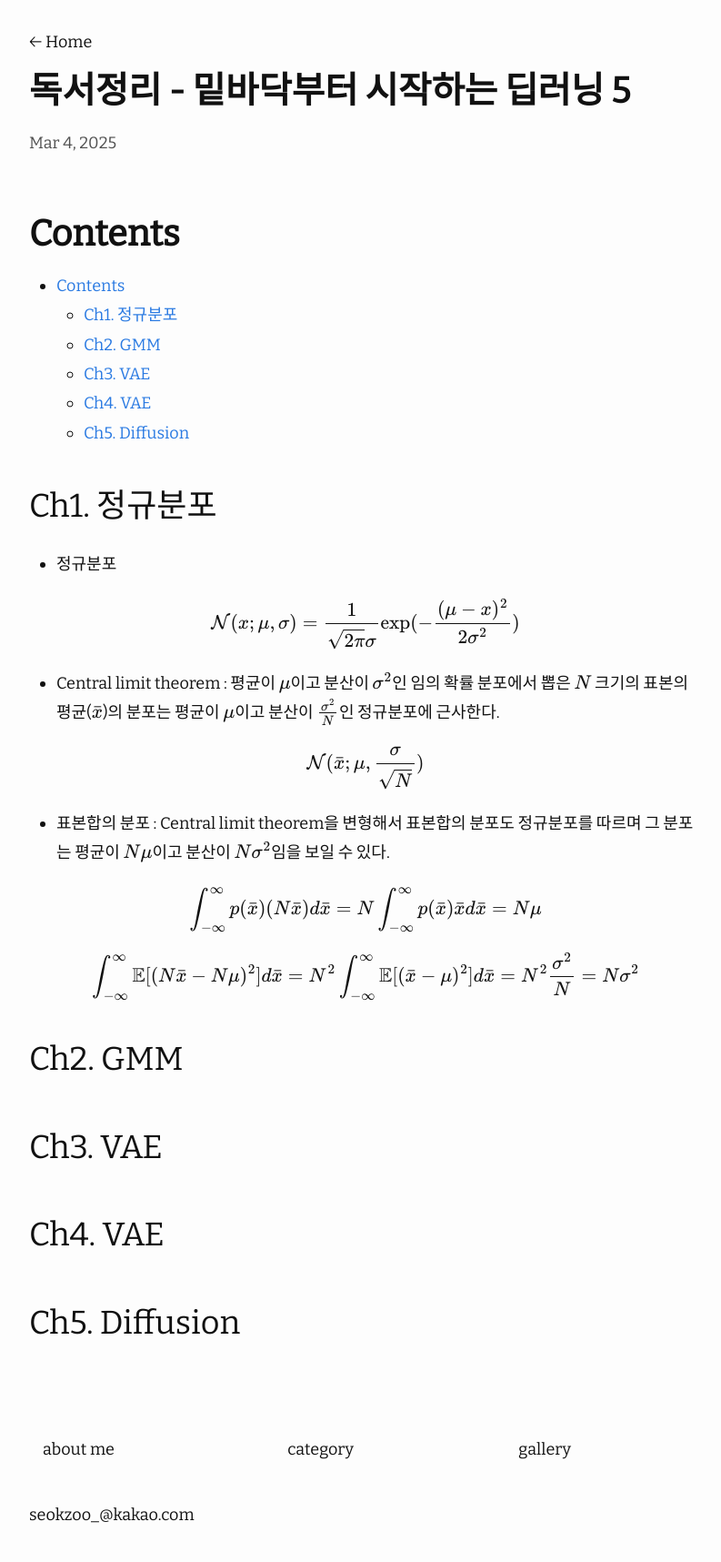
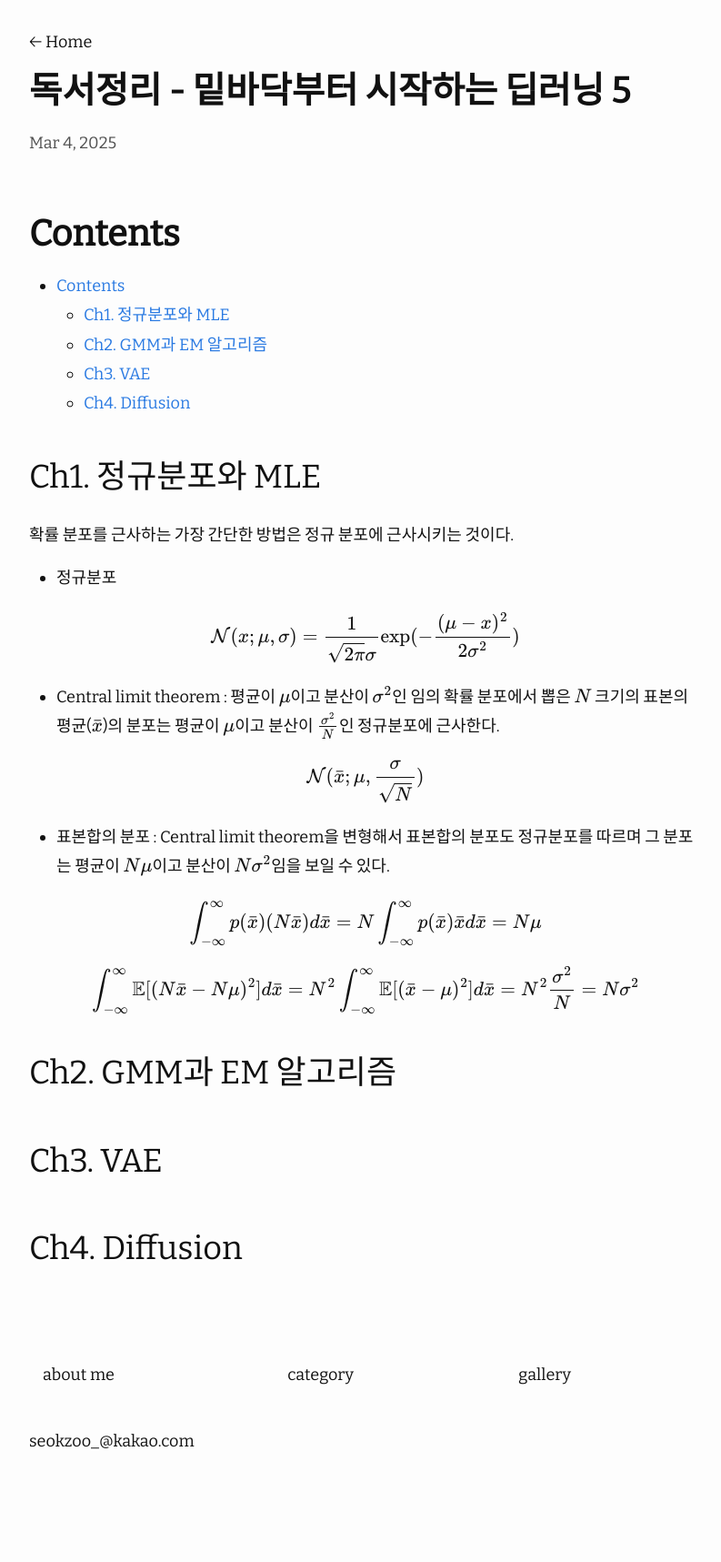
Before and after one commit to seokzoo/seokzoo.github.io, a Jekyll site: the page built from _posts/2025-03-04- 밑바닥부터-시작하는-딥러닝-5.md, in a window 1280 px wide. Shown: the whole page at 91% size, without its empty margins (238-1031 px from the left). Built offline with Jekyll 4.4.1, drawn with Linux system fonts in a browser that asks for light colours; nearby versions of some CDN libraries; formulas are drawn with MathJax 3; after the commit the page ends 1635 px from its top, so only the background shows below that.

Commit message:
update post

```diff
--- a/_posts/2025-03-04- 밑바닥부터-시작하는-딥러닝-5.md
+++ b/_posts/2025-03-04- 밑바닥부터-시작하는-딥러닝-5.md
@@ -7,7 +7,9 @@ categories: 독서정리
 * TOC
 {:toc}
 
-## Ch1. 정규분포
+## Ch1. 정규분포와 MLE
+
+확률 분포를 근사하는 가장 간단한 방법은 정규 분포에 근사시키는 것이다.
 
 - 정규분포
 
@@ -23,7 +25,7 @@ $$ \int_{-\infty}^{\infty} p(\bar{x})(N\bar{x})d\bar{x}=N\int_{-\infty}^{\infty}
 
 $$ \int_{-\infty}^{\infty}\mathbb{E}[(N\bar{x}-N\mu)^2]d\bar{x}=N^2\int_{-\infty}^{\infty}\mathbb{E}[(\bar{x}-\mu)^2]d\bar{x}=N^2\frac{\sigma^2}{N}=N\sigma^2$$
 
-## Ch2. GMM
+## Ch2. GMM과 EM 알고리즘
 
 
 
@@ -31,8 +33,4 @@ $$ \int_{-\infty}^{\infty}\mathbb{E}[(N\bar{x}-N\mu)^2]d\bar{x}=N^2\int_{-\infty
 
 
 
-## Ch4. VAE
-
-
-
-## Ch5. Diffusion
+## Ch4. Diffusion
```
Also changed, not shown: _posts/2025-01-17-독서정리-딥러닝을-위한-수학.md (+1 -1 lines), 5 other files.
